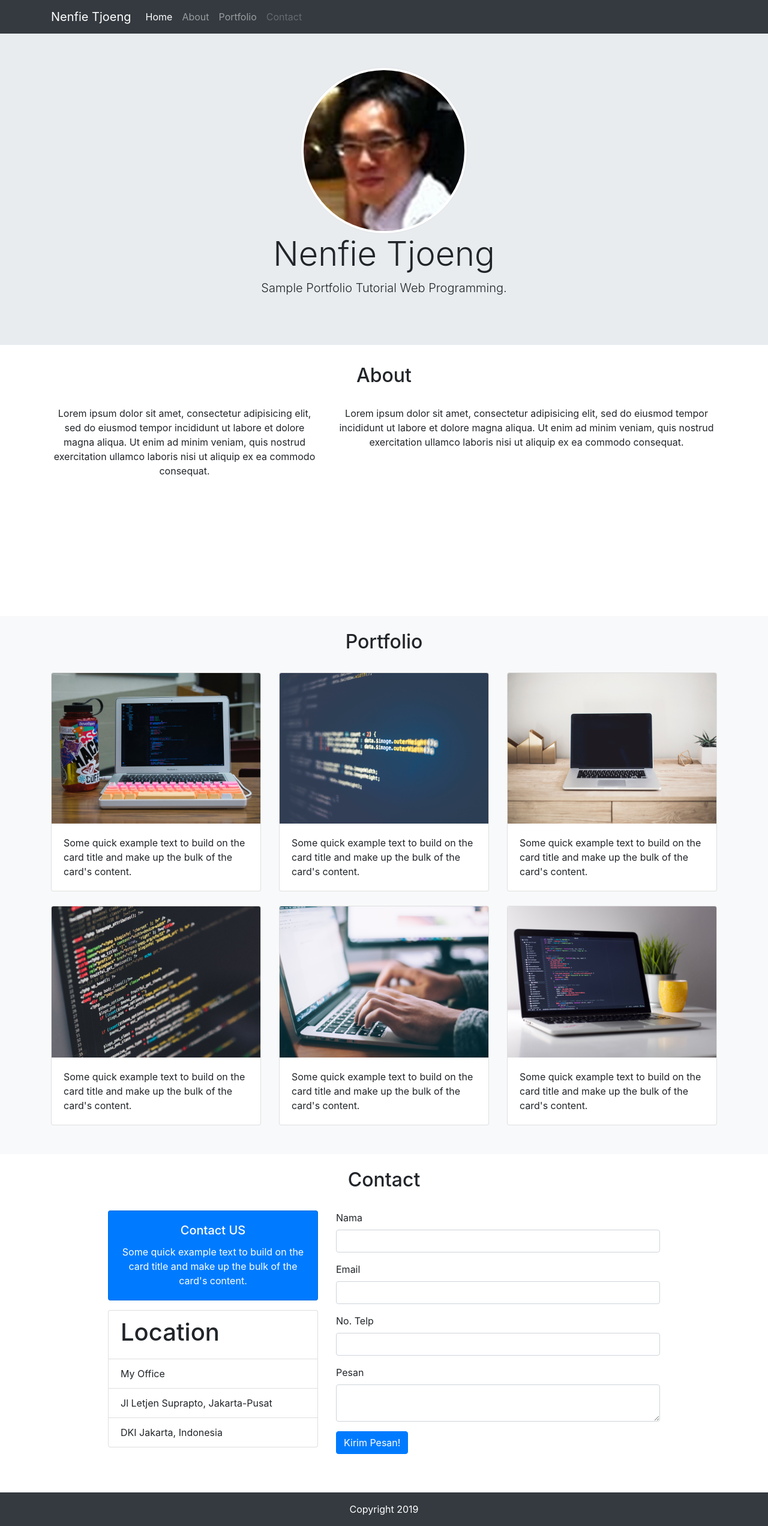
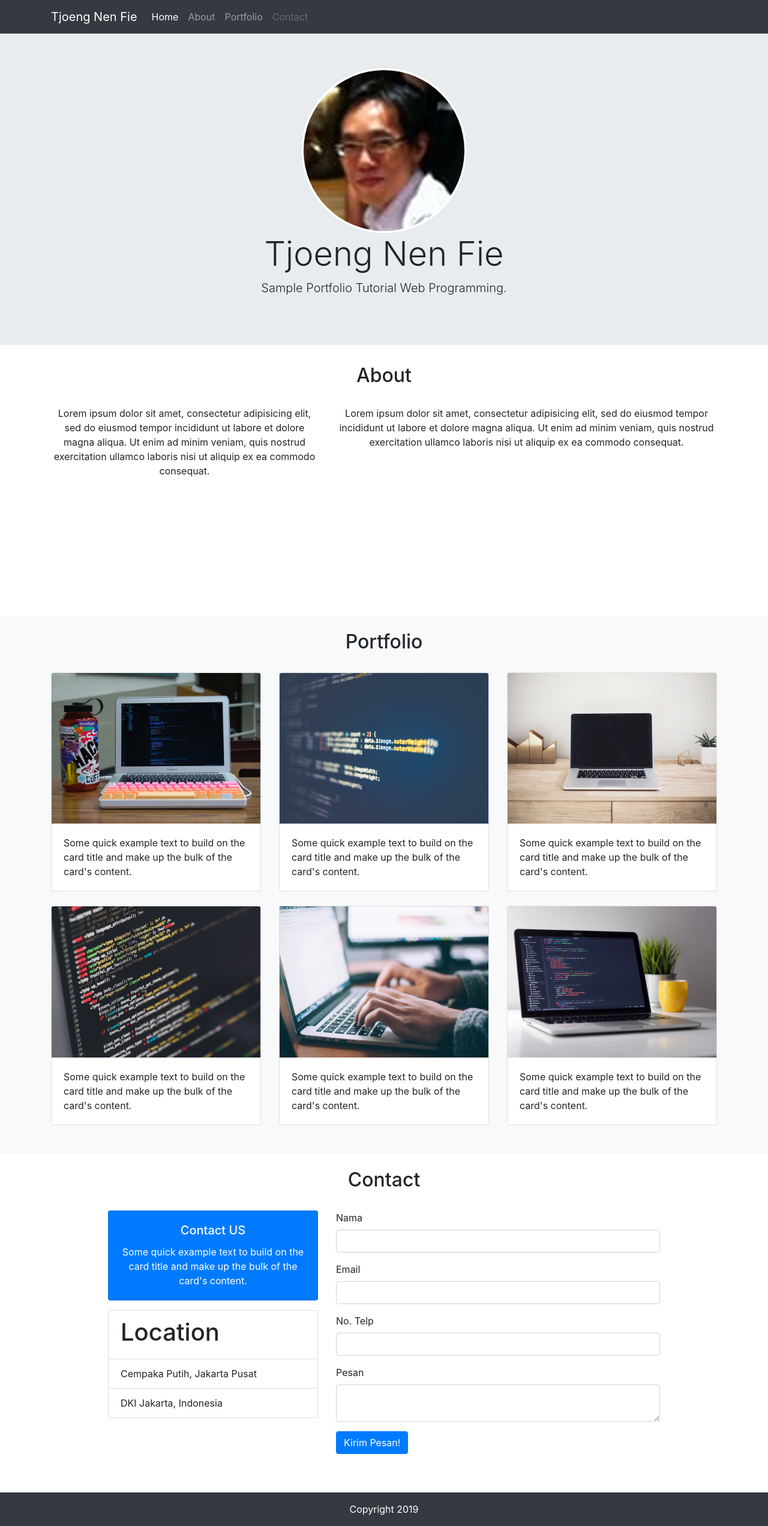
Before and after one commit to nenfie/nenfie.github.io, a plain HTML site: page index.html in a window 1280 px wide. Shown: the whole page at 60% size. Drawn offline with nearby package versions, Linux system fonts and the light colour scheme.

Commit message:
Update index.html

```diff
--- a/index.html
+++ b/index.html
@@ -22,7 +22,7 @@
 
 <nav class="navbar fixed-top navbar-expand-lg navbar-dark bg-dark">
   <div class="container">
-  <a class="navbar-brand" href="#">Nenfie Tjoeng</a>
+  <a class="navbar-brand" href="#">Tjoeng Nen Fie</a>
   <button class="navbar-toggler" type="button" data-toggle="collapse" data-target="#navbarNavAltMarkup" aria-controls="navbarNavAltMarkup" aria-expanded="false" aria-label="Toggle navigation">
     <span class="navbar-toggler-icon"></span>
   </button>
@@ -41,7 +41,7 @@
 <div class="jumbotron jumbotron-fluid">
   <div class="container text-center">
     <img src="img/nenfie.jpg" width="25%" class="rounded-circle img-thumbnail">
-    <h1 class="display-4">Nenfie Tjoeng</h1>
+    <h1 class="display-4">Tjoeng Nen Fie</h1>
     <p class="lead">Sample Portfolio Tutorial Web Programming.</p>
   </div>
 </div>
@@ -155,8 +155,7 @@
         </div>
         <ul class="list-group">
           <li class="list-group-item"><h1>Location</h1></li>
-          <li class="list-group-item">My Office</li>
-          <li class="list-group-item">Jl Letjen Suprapto, Jakarta-Pusat</li>
+          <li class="list-group-item">Cempaka Putih, Jakarta Pusat</li>
           <li class="list-group-item">DKI Jakarta, Indonesia</li>
         </ul>
       </div>
```
